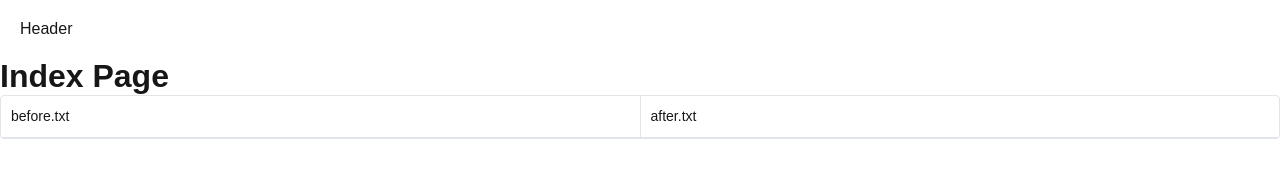
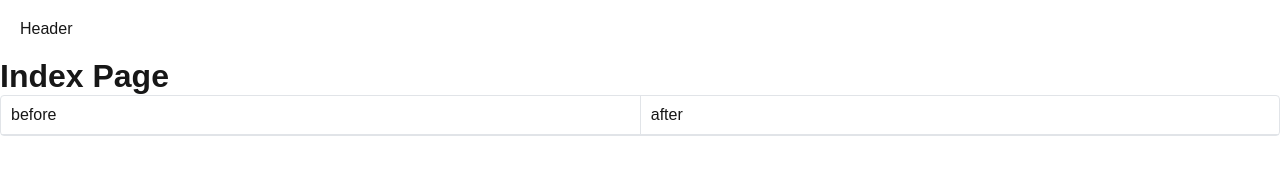
Before and after one commit to SugiShio/diff-viewer, a Next.js app: page / in a window 1280 px wide. Shown: the top 189 px of the page. Built offline with nearby package versions, Linux system fonts and the light colour scheme.

Commit message:
差分ビューアー完成

```diff
--- a/src/components/DiffViewer/getDiff.ts
+++ b/src/components/DiffViewer/getDiff.ts
@@ -1,4 +1,4 @@
-export const getDiff = (before: string, after: string) => {
+export const getLineDiff = (before: string, after: string) => {
   const beforeLines = before ? before.split("\n") : [];
   const afterLines = after ? after.split("\n") : [];
   const resultBefore = [];
@@ -27,8 +27,53 @@ export const getDiff = (before: string, after: string) => {
   afterLines.forEach((line) => {
     resultAfter.push({ type: "changed", text: line });
   });
+
+  for (let index = 0; index < resultBefore.length; index++) {
+    if (resultBefore[index].type === "changed" && resultAfter[index]?.type === "changed") {
+      const { textBefore, textAfter } = getTextDiff(resultBefore[index].text || "", resultAfter[index].text || "");
+      resultBefore[index].text = textBefore;
+      resultAfter[index].text = textAfter;
+    }
+  }
   return {
     before: resultBefore,
     after: resultAfter,
   };
 };
+
+const getTextDiff = (before: string, after: string) => {
+  const beforeChars = before ? before.split("") : [];
+  const afterChars = after ? after.split("") : [];
+  const resultBefore = [];
+  const resultAfter = [];
+
+  let indexBefore = 0;
+  while (beforeChars.length && indexBefore < beforeChars.length) {
+    const beforeChar = beforeChars[indexBefore];
+    const indexAfter = afterChars.indexOf(beforeChar);
+    if (indexAfter > -1) {
+      if (indexBefore > 0) {
+        const diffBefore = beforeChars.splice(0, indexBefore);
+        resultBefore.push(wrapTextWithTag(diffBefore.join("")));
+      }
+      if (indexAfter > 0) {
+        const diffAfter = afterChars.splice(0, indexAfter);
+        resultAfter.push(wrapTextWithTag(diffAfter.join("")));
+      }
+
+      resultAfter.push(beforeChars.shift());
+      resultBefore.push(afterChars.shift());
+      indexBefore = 0;
+    } else {
+      indexBefore++;
+    }
+  }
+  resultBefore.push(wrapTextWithTag(beforeChars.join("")));
+  resultAfter.push(wrapTextWithTag(afterChars.join("")));
+
+  return { textBefore: resultBefore.join(""), textAfter: resultAfter.join("") };
+};
+
+const wrapTextWithTag = (text: string, tag = "span") => {
+  return `<${tag}>${text}</${tag}>`;
+};
--- a/src/components/DiffViewer/index.tsx
+++ b/src/components/DiffViewer/index.tsx
@@ -1,5 +1,5 @@
 import "./style.scss";
-import { getDiff } from "./getDiff";
+import { getLineDiff } from "./getDiff";
 type Line =
   | {
       type: "changed" | "unchanged";
@@ -10,33 +10,50 @@ type Line =
     };
 
 export const DiffViewer = ({ beforeText, afterText }: { beforeText: string; afterText: string }) => {
-  const { before, after } = getDiff(beforeText, afterText);
+  const { before, after } = getLineDiff(beforeText, afterText);
 
-  const line = (lines: Line[]) => {
-    return lines.map((line, index) => {
+  const line = (beforeLines: Line[], afterLines: Line[]) => {
+    const length = Math.max(beforeLines.length, afterLines.length);
+    const result = new Array(length).fill(null);
+    return result.map((_, index) => {
       return (
-        <div key={index} className={`c-diff-viewer__line ${line.type}`}>
-          {line.type !== "empty" && (
-            <>
-              <span className="c-diff-viewer__line-num"></span>
-              <span className="c-diff-viewer__mark"></span>
-              <code className="c-diff-viewer__line-text" dangerouslySetInnerHTML={{ __html: line.text }}></code>
-            </>
-          )}
+        <div className="c-diff-viewer__row" key={index}>
+          <div className={`c-diff-viewer__before ${beforeLines[index]?.type}`}>
+            {beforeLines[index] && beforeLines[index]?.type !== "empty" && (
+              <>
+                <span className="c-diff-viewer__line-num"></span>
+                <span className="c-diff-viewer__mark"></span>
+                <code
+                  className="c-diff-viewer__line-text"
+                  dangerouslySetInnerHTML={{ __html: beforeLines[index]?.text }}
+                ></code>
+              </>
+            )}
+          </div>
+          <div className={`c-diff-viewer__after ${afterLines[index]?.type}`}>
+            {afterLines[index] && afterLines[index]?.type !== "empty" && (
+              <>
+                <span className="c-diff-viewer__line-num"></span>
+                <span className="c-diff-viewer__mark"></span>
+                <code
+                  className="c-diff-viewer__line-text"
+                  dangerouslySetInnerHTML={{ __html: afterLines[index]?.text }}
+                ></code>
+              </>
+            )}
+          </div>
         </div>
       );
     });
   };
+
   return (
     <div className="c-diff-viewer">
-      <div className="c-diff-viewer__before">
-        <div className="c-diff-viewer__filename">before.txt</div>
-        <div className="c-diff-viewer__content">{line(before)}</div>
+      <div className="c-diff-viewer__row">
+        <div className="c-diff-viewer__filename">before</div>
+        <div className="c-diff-viewer__filename">after</div>
       </div>
-      <div className="c-diff-viewer__after">
-        <div className="c-diff-viewer__filename">after.txt</div>
-        <div className="c-diff-viewer__content">{line(after)}</div>
-      </div>
+      {line(before, after)}
     </div>
   );
 };
--- a/src/components/DiffViewer/style.scss
+++ b/src/components/DiffViewer/style.scss
@@ -1,29 +1,36 @@
 @import "~/stylesheets/variables";
 .c-diff-viewer {
   $parent: &;
+  counter-reset: before after;
 
-  display: flex;
   border: 1px solid $color-border;
   border-radius: 4px;
 
+  &__row {
+    display: flex;
+  }
+
   &__before,
   &__after {
-    flex: 1;
+    display: flex;
     overflow: auto;
     font-size: 14px;
     line-height: 1.5;
+    width: 100%;
+
+    &.empty {
+      background-color: rgba(#aaa, 0.1);
+    }
   }
 
   &__before {
-    counter-reset: before;
     #{$parent}__line-num::before {
       counter-increment: before;
       content: counter(before);
     }
-    .changed {
-      &#{$parent}__line {
-        background-color: rgba($color-red-weak, 0.3);
-      }
+
+    &.changed {
+      background-color: rgba($color-red-weak, 0.3);
 
       #{$parent}__mark::before {
         content: "-";
@@ -37,7 +44,6 @@
   }
 
   &__after {
-    counter-reset: after;
     border-left: 1px solid $color-border;
 
     #{$parent}__line-num::before {
@@ -45,10 +51,8 @@
       content: counter(after);
     }
 
-    .changed {
-      &#{$parent}__line {
-        background-color: rgba($color-green-weak, 0.3);
-      }
+    &.changed {
+      background-color: rgba($color-green-weak, 0.3);
 
       #{$parent}__mark::before {
         content: "+";
@@ -64,6 +68,11 @@
   &__filename {
     padding: 10px;
     border-bottom: 1px solid $color-border;
+    width: 100%;
+
+    & + & {
+      border-left: 1px solid $color-border;
+    }
   }
 
   &__line {
@@ -83,6 +92,7 @@
     text-align: center;
     flex-shrink: 0;
     opacity: 0.6;
+    background-color: rgba(#aaa, 0.1);
   }
 
   &__mark {
@@ -93,5 +103,6 @@
 
   &__line-text {
     word-break: break-all;
+    white-space: pre-wrap;
   }
 }
--- a/src/stylesheets/globals.css
+++ b/src/stylesheets/globals.css
@@ -1,3 +1,5 @@
+@import url("https://fonts.googleapis.com/css2?family=Inconsolata:wght@200..900&display=swap");
+
 :root {
   --background: #ffffff;
   --foreground: #171717;
@@ -40,3 +42,7 @@ a {
     color-scheme: dark;
   }
 }
+
+code {
+  font-family: "Inconsolata", monospace;
+}
```
